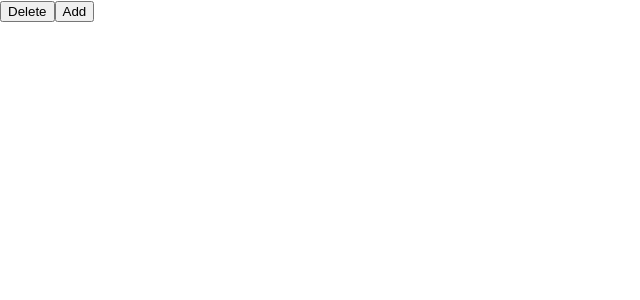
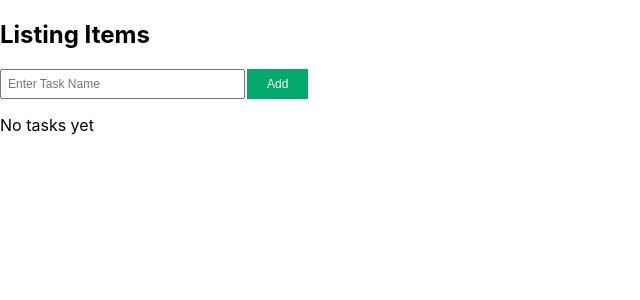
Before and after one commit to bhushank12/react-learn, a React (Create React App) app: page / in a window 1280 px wide. Shown: the top 300 px of the page, without its empty margins (0-640 px from the left). Built offline with nearby package versions, Linux system fonts and the light colour scheme.

Commit message:
Created to do task with multiple react component

```diff
--- a/src/App.css
+++ b/src/App.css
@@ -36,3 +36,47 @@
     transform: rotate(360deg);
   }
 }
+
+.add-button {
+  background-color: #04AA6D;
+  border: none;
+  color: white;
+  padding: 8px 20px;
+  text-align: center;
+  font-size: 12px;
+  cursor: pointer;
+  margin-right: 1px;
+}
+
+.delete-button {
+  background-color: red;
+  border: none;
+  color: white;
+  padding: 8px 20px;
+  text-align: center;
+  font-size: 12px;
+  cursor: pointer;
+}
+
+.to-do-input-value {
+  padding: 6px;
+  font-size: 12px;
+  margin-right: 2px;
+  padding-right: 80px;
+}
+
+.mr-10 {
+  margin-right: 10px;
+}
+
+.ml-10 {
+  margin-left: 10px;
+}
+
+.show-item-li {
+  display: flex;
+}
+
+.show-item-span {
+  margin-right: 10px;
+}
--- a/src/App.js
+++ b/src/App.js
@@ -1,6 +1,6 @@
 import logo from './logo.svg';
 import './App.css';
-import ToDo from './ToDo';
+import ToDo from './components/ToDo';
 
 function App() {
   return(
--- a/src/ToDo.js
+++ /dev/null
@@ -1,18 +0,0 @@
-function ToDo() {
-  function addItem() {
-
-  }
-
-  function deleteItem() {
-
-  }
-
-  return (
-    <div>
-      <button onClick={deleteItem}>Delete</button>
-      <button onClick={addItem}>Add</button>
-    </div>
-  );
-}
-
-export default ToDo;
--- /dev/null
+++ b/src/components/AddItem.js
@@ -0,0 +1,18 @@
+function AddItem({ items, setItems, inputValue, setInputValue }) {
+  function addItem() {
+    if(inputValue.trim() === "") return;
+    setItems([...items, inputValue]);
+    setInputValue("")
+  }
+
+  return(
+    <button
+      onClick={addItem}
+      className="add-button"
+    >
+      Add
+    </button>
+  );
+}
+
+export default AddItem;
--- /dev/null
+++ b/src/components/DeleteItem.js
@@ -0,0 +1,20 @@
+function DeleteItem({ items, setItems, indexToDelete }) {
+  function deleteItem() {
+    if(items.length == 0) return;
+    const remainingItems = items.filter((item, index) => index !== indexToDelete);
+    setItems(remainingItems);
+  }
+
+  return (
+    <div>
+      <button
+        onClick={deleteItem}
+        className="delete-button"
+      >
+        Delete
+      </button>
+    </div>
+  );
+}
+
+export default DeleteItem;
--- /dev/null
+++ b/src/components/ShowItem.js
@@ -0,0 +1,22 @@
+import DeleteItem from "./DeleteItem";
+
+function ShowItem({ items, setItems }) {
+  return(
+    <div>
+      {items.length === 0 ? (
+        <p>No tasks yet</p>
+      ) : (
+        <ul>
+          {items.map((item, index) => (
+            <li key={index} className="show-item-li">
+              <span className="show-item-span">{item}</span>
+              <DeleteItem items={items} setItems={setItems} indexToDelete={index} />
+            </li>
+          ))}
+        </ul>
+      )}
+    </div>
+  );
+}
+
+export default ShowItem;
--- /dev/null
+++ b/src/components/ToDo.js
@@ -0,0 +1,27 @@
+import { useState } from 'react';
+import AddItem from './AddItem';
+import ShowItem from './ShowItem';
+
+function ToDo() {
+  const [items, setItems] = useState([]);
+  const [inputValue, setInputValue] = useState([]);
+
+  return (
+    <div>
+      <h2>Listing Items</h2>
+      <div>
+        <input
+          type="text"
+          value={inputValue}
+          placeholder="Enter Task Name"
+          onChange={e => setInputValue(e.target.value)}
+          className="to-do-input-value"
+        />
+        <AddItem items={items} setItems={setItems} inputValue={inputValue} setInputValue={setInputValue} />
+        <ShowItem items={items} setItems={setItems} />
+      </div>
+    </div>
+  );
+}
+
+export default ToDo;
```
